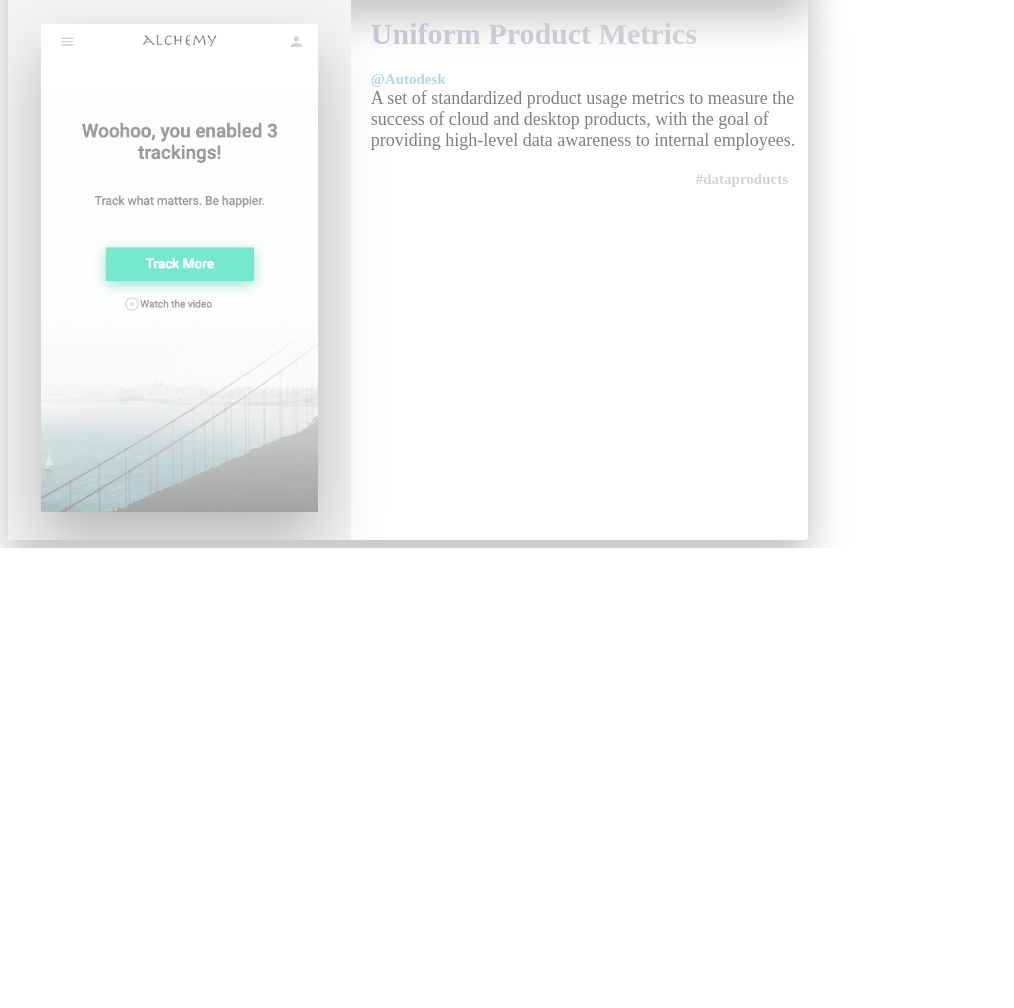
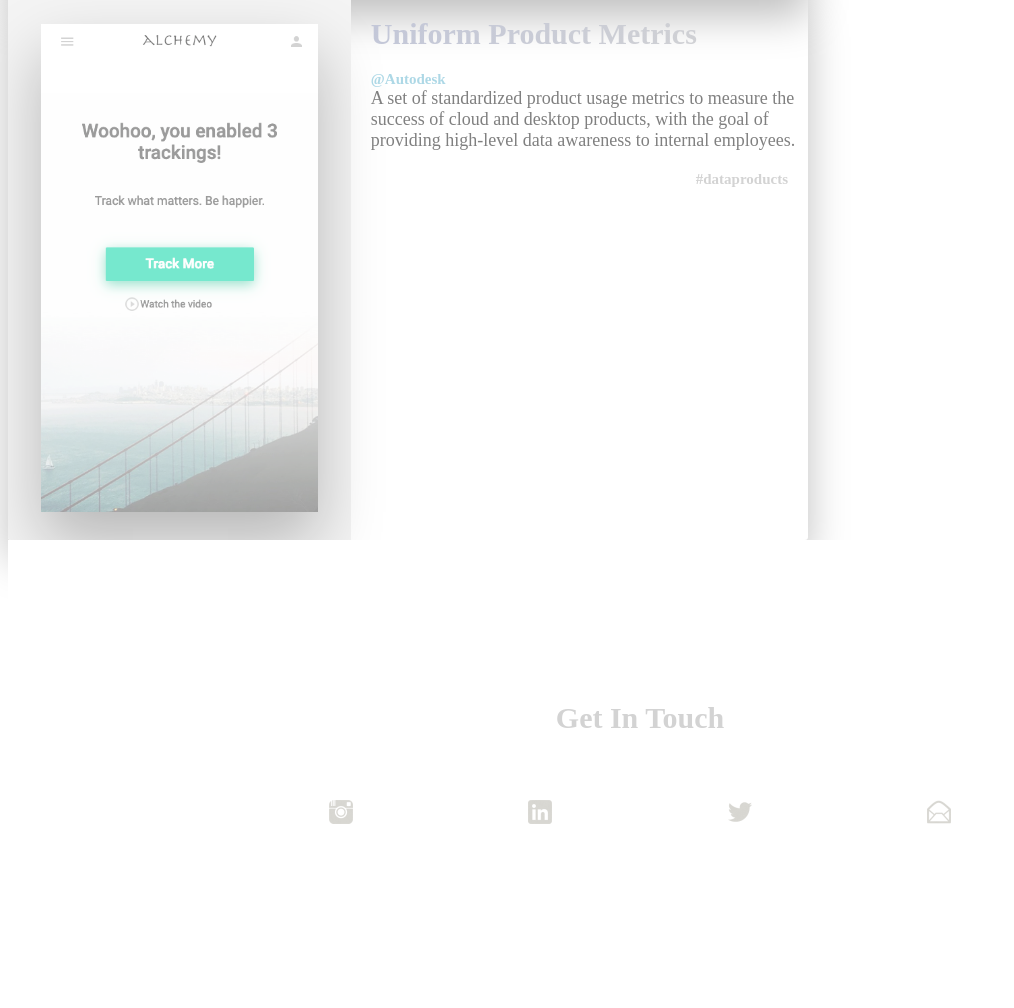
Before and after one commit to janeyou/janeyou.me, a Gatsby site: page / in a window 1280 px wide. Shown: the part 819-1827 px from the top of the page, without its empty margins (0-1014 px from the left). Before the commit the page ends 1367 px from the top, so only its background shows below. Built offline with nearby package versions, Linux system fonts and the light colour scheme; Gatsby itself is replaced by a stand-in of ours.

Commit message:
Landing page styling

```diff
--- a/package.json
+++ b/package.json
@@ -7,7 +7,8 @@
     "gatsby": "^1.9.247",
     "gatsby-link": "^1.6.40",
     "gatsby-plugin-react-helmet": "^2.0.10",
-    "react-helmet": "^5.2.0"
+    "react-helmet": "^5.2.0",
+    "styled-components": "^3.4.10"
   },
   "keywords": [
     "gatsby"
--- /dev/null
+++ b/src/components/Section.js
@@ -0,0 +1,72 @@
+import React from 'react'
+import styled from 'styled-components'
+import Wave from './Wave';
+
+const SectionGroup = styled.div`
+    background: white;
+    height: 460px;
+    background-size: cover;
+    display: grid;
+    grid-template-rows: 300px auto;
+    grid-gap: 20px;
+    position: relative;
+`
+const SectionLogos = styled.div`
+    display: grid;
+    grid-template-columns: repeat(4, 1fr);
+    grid-gap: 40px;
+    margin: -60px 20% 50px 20%;
+    justify-items: center;
+    width: 60%;
+    align-items: 'center';
+    justify-items: 'center';
+`
+
+const SectionLogo = styled.img`
+    max-width: 460px;
+    width: 24px;
+    margin: 0 auto;
+`
+const SectionTitleGroup = styled.div`
+    margin: 160px 0 0 0;
+    text-align: center;
+    align-items: 'center';
+    justify-items: 'center';
+`
+const SectionTitle = styled.h3`
+    color: lightgrey;
+    font-size: 30px;
+    margin: 0;
+    line-height: 1.2;
+`
+
+const WaveBottom = styled.div`
+    position: absolute;
+    width: 100%;
+    bottom: -6px;
+`
+
+const WaveTop = styled.div`
+    position: absolute;
+    width: 100%;
+    top: -6px;
+    transform: rotate(180deg);
+`
+
+const Section = props => (
+    <SectionGroup image={props.image}>
+        <WaveTop><Wave /></WaveTop>
+        <WaveBottom><Wave /></WaveBottom>
+        <SectionTitleGroup>
+            <SectionTitle>{props.title}</SectionTitle>
+        </SectionTitleGroup>
+        <SectionLogos>
+            <SectionLogo src={props.logoIG}/>
+            <SectionLogo src={props.logoLI}/>
+            <SectionLogo src={props.logoTW}/>
+            <SectionLogo src={props.logoEM}/>
+        </SectionLogos>
+    </SectionGroup>
+)
+
+export default Section
--- /dev/null
+++ b/src/components/Wave.js
@@ -0,0 +1,17 @@
+import React from 'react'
+
+const Wave = () => (
+    <svg width="100%" height="172" fill="none" xmlns="http://www.w3.org/2000/svg">
+      <path fill="rgba(251,251,251,1)">
+        <animate repeatCount="indefinite" fill="freeze" attributeName="d" dur="10s" values="M0 25.9086C277 84.5821 433 65.736 720 25.9086C934.818 -3.9019 1214.06 -5.23669 1442 8.06597C2079 45.2421 2208 63.5007 2560 25.9088V171.91L0 171.91V25.9086Z;
+
+        M0 86.3149C316 86.315 444 159.155 884 51.1554C1324 -56.8446 1320.29 34.1214 1538 70.4063C1814 116.407 2156 188.408 2560 86.315V232.317L0 232.316V86.3149Z;
+
+        M0 53.6584C158 11.0001 213 0 363 0C513 0 855.555 115.001 1154 115.001C1440 115.001 1626 -38.0004 2560 53.6585V199.66L0 199.66V53.6584Z;
+
+        M0 25.9086C277 84.5821 433 65.736 720 25.9086C934.818 -3.9019 1214.06 -5.23669 1442 8.06597C2079 45.2421 2208 63.5007 2560 25.9088V171.91L0 171.91V25.9086Z;" />
+        </path>
+    </svg>
+)
+
+export default Wave
--- a/src/layouts/index.css
+++ b/src/layouts/index.css
@@ -15,8 +15,8 @@
 }
 
 .Hero {
-  height: 920px;
   background-color: rgba(251,251,251,1);
+  padding: 0 0 1px 0;
 }
 
 .HeroGroup {
@@ -80,7 +80,9 @@
 }
 
 .CardGroup {
-  margin: 50px 0 100px;
+  margin: 50px 0 60px;
   display: grid;
   grid-row-gap: 60px;
+  z-index: 100;
+  background-color: rgba(251,251,251,1);
 }
--- a/src/pages/index.js
+++ b/src/pages/index.js
@@ -1,6 +1,7 @@
 import React from 'react'
 import Link from 'gatsby-link'
 import Card from '../components/Card';
+import Section from '../components/Section';
 
 const IndexPage = () => (
   <div>
@@ -38,6 +39,14 @@
         </div>
       </div>
     </div>
+    <Section
+      image={require('../images/bg_414.png')}
+      logoIG={require('../images/instagram-3-24.ico')}
+      logoLI={require('../images/linkedin-3-24.ico')}
+      logoTW={require('../images/twitter-3-24.ico')}
+      logoEM={require('../images/email-3-24.ico')}
+      title="Get In Touch"
+    />
   </div>
 )
 
```
Also changed, not shown: src/components/header.css (+45 -2 lines), src/components/header.js (+33 -13 lines), src/images/email-3-24.ico (added), src/images/instagram-3-24.ico (added), src/images/linkedin-3-24.ico (added), src/images/twitter-3-24.ico (added), 1 other file.
